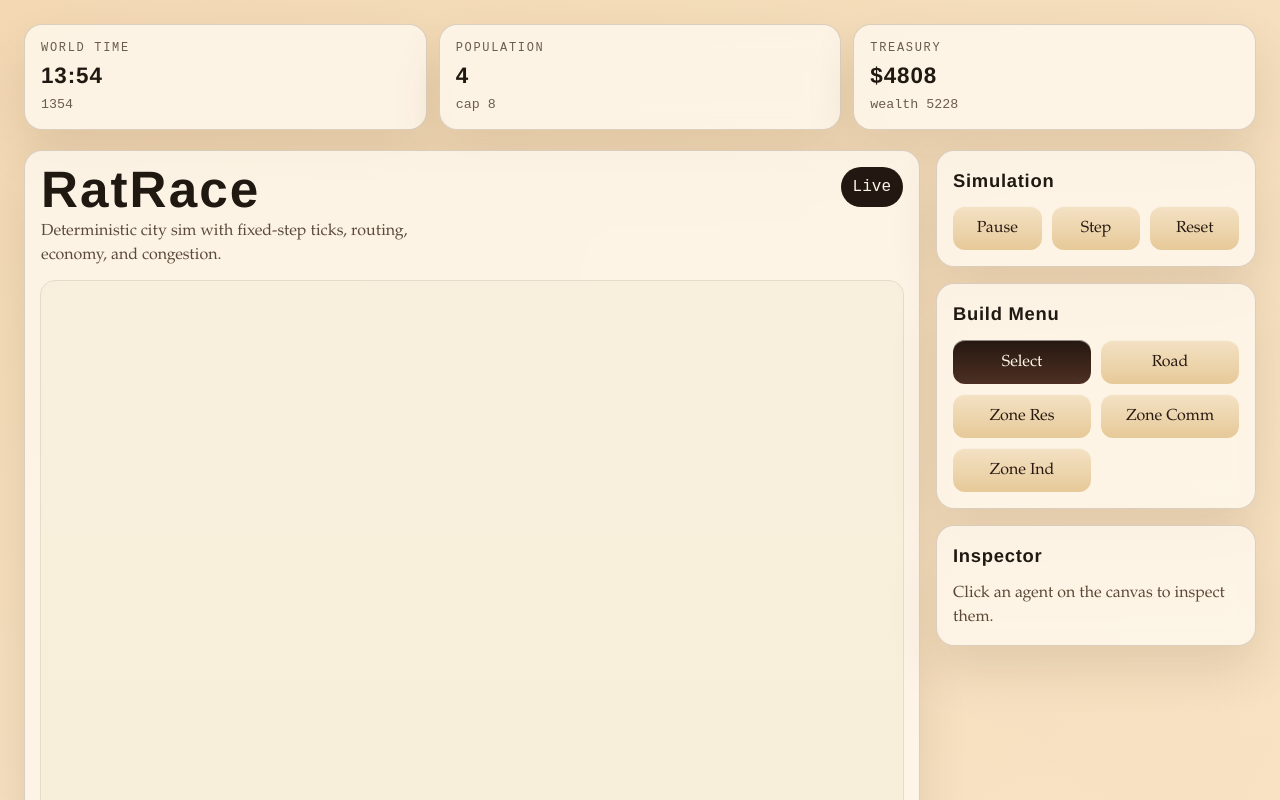
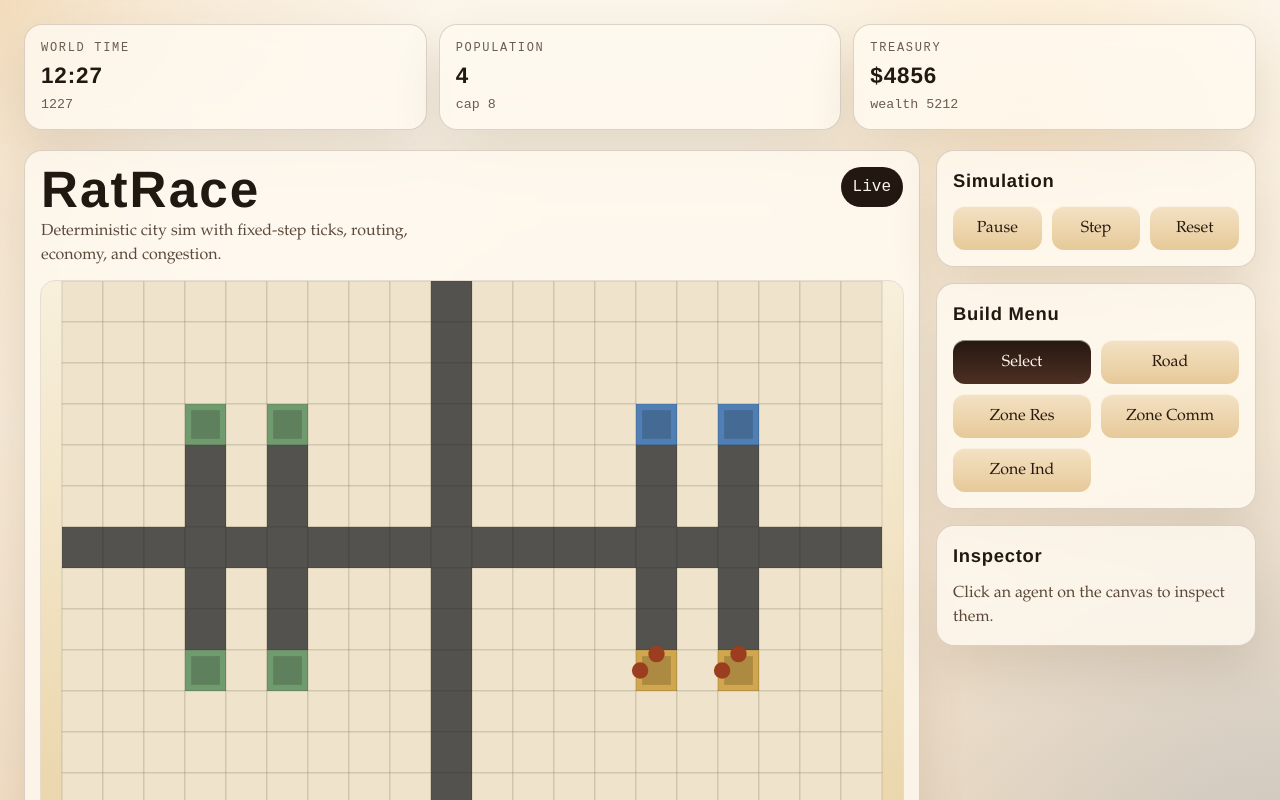
Before and after one commit to seutje/ratrace, a React (Vite) app: page / in a window 1280 px wide. Shown: the top 800 px of the page. Built offline with nearby package versions, Linux system fonts and the light colour scheme.

Commit message:
Fix page scrolling.

```diff
--- a/src/app/App.tsx
+++ b/src/app/App.tsx
@@ -14,7 +14,7 @@ type CanvasSize = {
 
 export const App = () => {
   const canvasRef = useRef<HTMLCanvasElement | null>(null);
-  const frameRef = useRef<HTMLDivElement | null>(null);
+  const stageRef = useRef<HTMLDivElement | null>(null);
   const [size, setSize] = useState<CanvasSize>({ width: 960, height: 640 });
 
   const world = useWorldStore((state) => state.world);
@@ -31,8 +31,8 @@ export const App = () => {
   useSimulationLoop(advanceElapsed);
 
   useEffect(() => {
-    const container = frameRef.current;
-    if (!container) {
+    const stage = stageRef.current;
+    if (!stage) {
       return;
     }
 
@@ -47,7 +47,7 @@ export const App = () => {
       });
     });
 
-    observer.observe(container);
+    observer.observe(stage);
     return () => observer.disconnect();
   }, []);
 
@@ -106,7 +106,7 @@ export const App = () => {
       <div className="background-glow" />
       <Hud world={world} />
       <section className="content">
-        <div className="canvas-frame panel" ref={frameRef}>
+        <div className="canvas-frame panel">
           <div className="canvas-header">
             <div>
               <h1>RatRace</h1>
@@ -114,7 +114,9 @@ export const App = () => {
             </div>
             <span>{paused ? 'Paused' : 'Live'}</span>
           </div>
-          <canvas aria-label="RatRace world canvas" ref={canvasRef} onClick={handleCanvasClick} />
+          <div className="canvas-stage" ref={stageRef}>
+            <canvas aria-label="RatRace world canvas" ref={canvasRef} onClick={handleCanvasClick} />
+          </div>
         </div>
         <aside className="sidebar">
           <Controls
--- a/src/index.css
+++ b/src/index.css
@@ -110,6 +110,11 @@ button {
   padding: 18px;
 }
 
+.canvas-stage {
+  flex: 1;
+  min-height: 0;
+}
+
 .canvas-header {
   display: flex;
   justify-content: space-between;
@@ -139,9 +144,9 @@ button {
 }
 
 canvas {
+  display: block;
   width: 100%;
   height: 100%;
-  flex: 1;
   border-radius: 14px;
   outline: 1px solid rgba(60, 40, 20, 0.12);
   cursor: crosshair;
--- a/vite.config.d.ts
+++ /dev/null
@@ -1,2 +0,0 @@
-declare const _default: import("vite").UserConfig;
-export default _default;
--- a/vite.config.js
+++ /dev/null
@@ -1,11 +0,0 @@
-import react from '@vitejs/plugin-react';
-import { defineConfig } from 'vitest/config';
-export default defineConfig({
-    plugins: [react()],
-    test: {
-        environment: 'jsdom',
-        globals: true,
-        setupFiles: './src/test/setupTests.ts',
-        css: true,
-    },
-});
```
